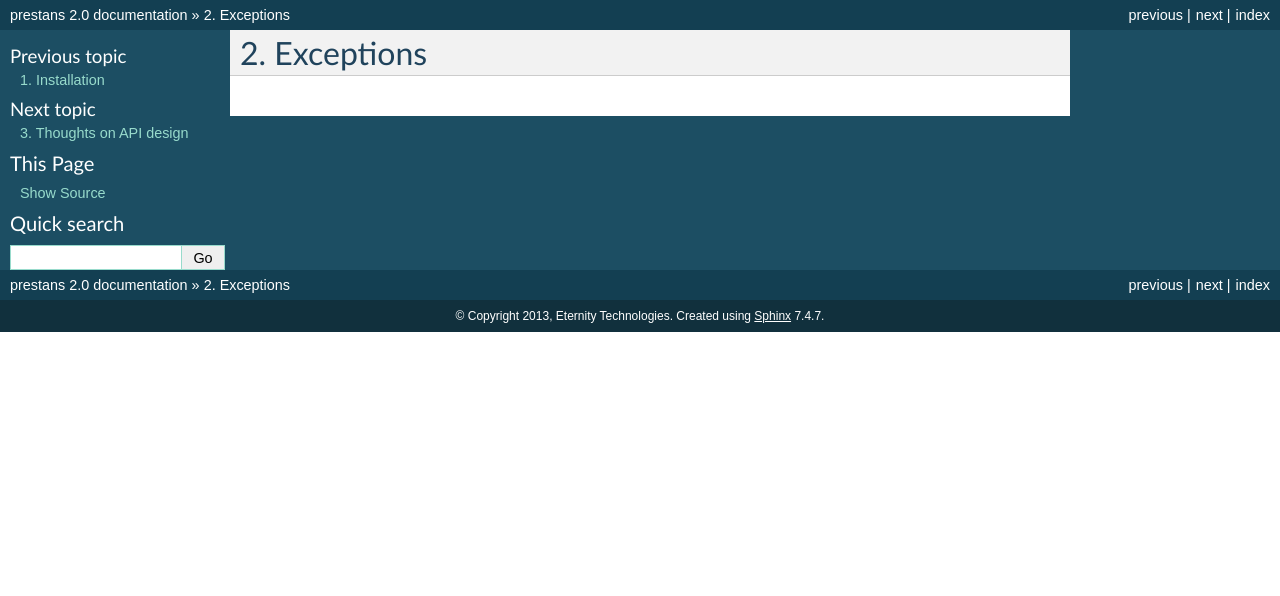
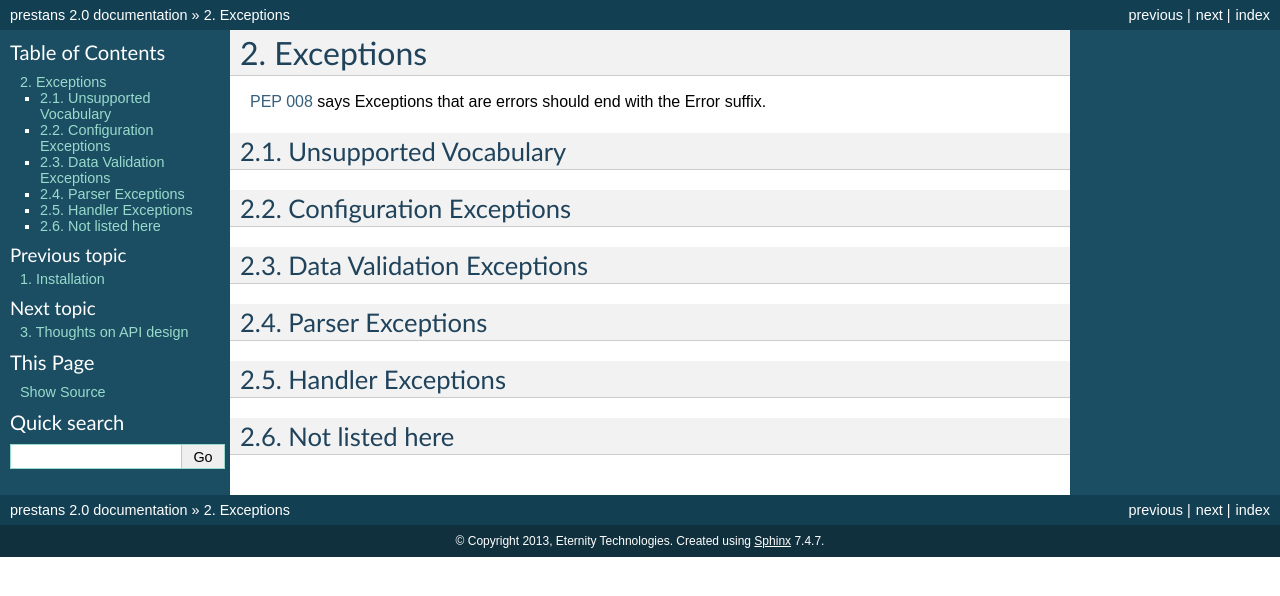
Before and after one commit to anomaly/prestans-docs, a Sphinx documentation site: the page built from source/exceptions.rst, in a window 1280 px wide. Shown: the top 596 px of the page. Built offline with Sphinx 7.4.7, drawn with Linux system fonts in a browser that asks for light colours; pages that are not in the unit, such as notebooks, are missing from menus.

```diff
--- a/source/exceptions.rst
+++ b/source/exceptions.rst
@@ -1,3 +1,27 @@
 ==========
 Exceptions
 ==========
+
+`PEP 008 <http://www.python.org/dev/peps/pep-0008/#exception-names>`_ says Exceptions that are errors should end with the Error suffix.
+
+Unsupported Vocabulary
+======================
+
+
+Configuration Exceptions
+========================
+
+
+Data Validation Exceptions
+==========================
+
+Parser Exceptions
+=================
+
+
+
+Handler Exceptions
+==================
+
+Not listed here
+===============
--- a/source/index.rst
+++ b/source/index.rst
@@ -17,6 +17,8 @@
    :maxdepth: 3
 
    install
+   concepts
+   handlers
    exceptions
    design_notes
    reference_material
--- a/source/install.rst
+++ b/source/install.rst
@@ -32,3 +32,6 @@
 Client side code is written for Google Closure.
 
 We mostly test on latest releases of `Ubuntu Server <http://www.ubuntu.com/download/server>`_, and Google's `AppEngine <https://developers.google.com/appengine/>`_.
+
+Starting your project
+=====================
```
Also changed, not shown: source/reference_material.rst (+7 -0 lines).
